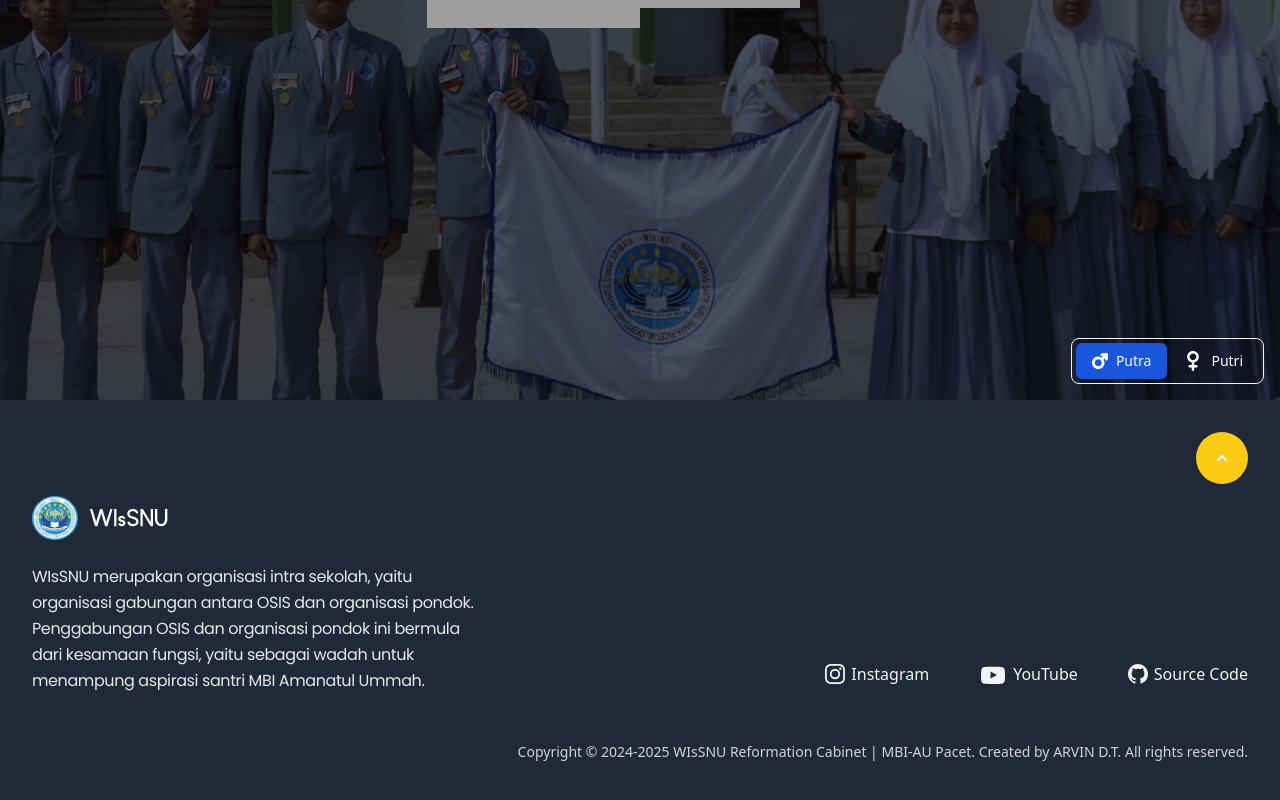
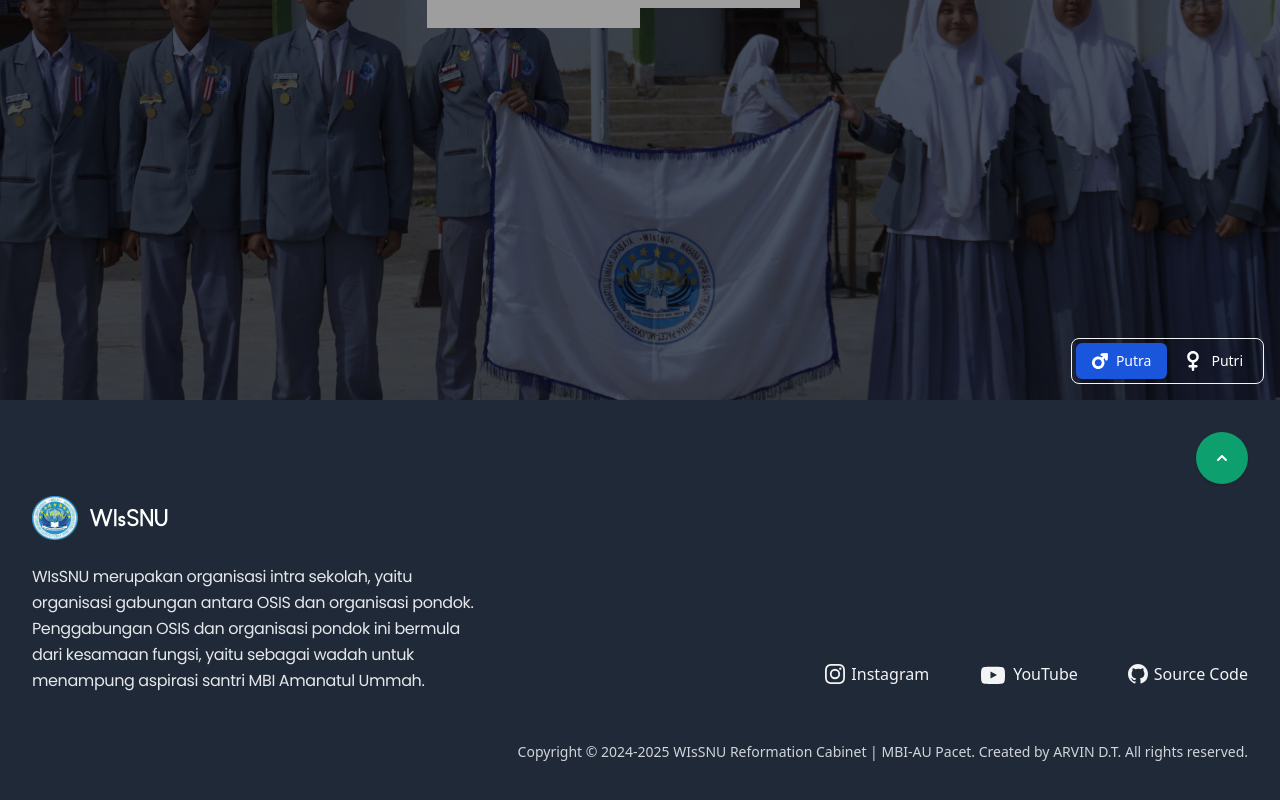
Before and after one commit to ARVIN3108/new-wissnu, a React (Vite) app: page / in a window 1280 px wide. Shown: the part 1952-2752 px from the top of the page. Built offline with nearby package versions, Linux system fonts and the light colour scheme; grey boxes are pictures that could not be loaded.

Commit message:
Change button color to green for better vision

```diff
--- a/src/components/Footer.jsx
+++ b/src/components/Footer.jsx
@@ -4,7 +4,7 @@ export default function Footer() {
       <div className="relative mx-auto max-w-screen-xl px-4 py-16 sm:px-6 lg:px-8 lg:pt-24">
         <div className="absolute end-4 top-4 sm:end-6 sm:top-6 lg:end-8 lg:top-8">
           <a
-            className="inline-block rounded-full bg-yellow-300 p-2 text-white shadow transition hover:bg-yellow-500 sm:p-3 lg:p-4"
+            className="inline-block rounded-full bg-green-500 p-2 text-white shadow transition hover:bg-green-600 sm:p-3 lg:p-4"
             href="#"
           >
             <span className="sr-only">Back to top</span>
```
